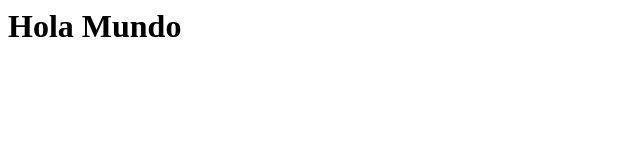
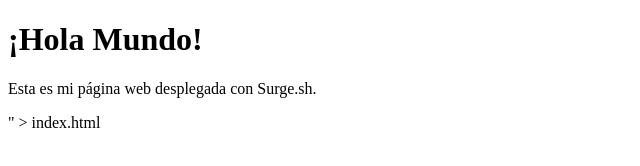
Before and after one commit to suriel0708/mi-pagina-web, a plain HTML site: page index.html in a window 1280 px wide. Shown: the whole page, without its empty margins (0-640 px from the left). Drawn offline with Linux system fonts and the light colour scheme.

Commit message:
Actualización de la página

```diff
--- a/index.html
+++ b/index.html
@@ -1 +1,12 @@
-<h1>Hola Mundo</h1>
+<!DOCTYPE html>
+<html lang='es'>
+    <head>
+        <meta charset='UTF-8'>
+        <meta name='viewport' content='width=device-width, initial-scale=1.0'>
+        <title>Mi Página Web</title>
+    </head>
+    <body>
+        <h1>¡Hola Mundo!</h1>
+        <p>Esta es mi página web desplegada con Surge.sh.</p>
+    </body>
+</html>" > index.html
```
